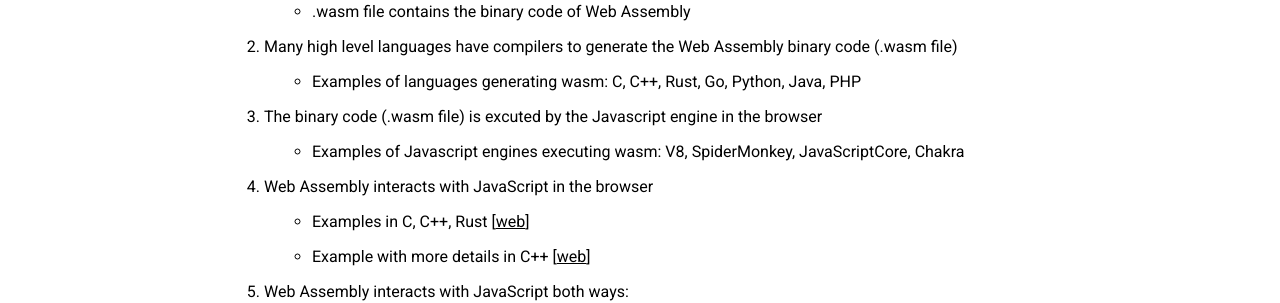
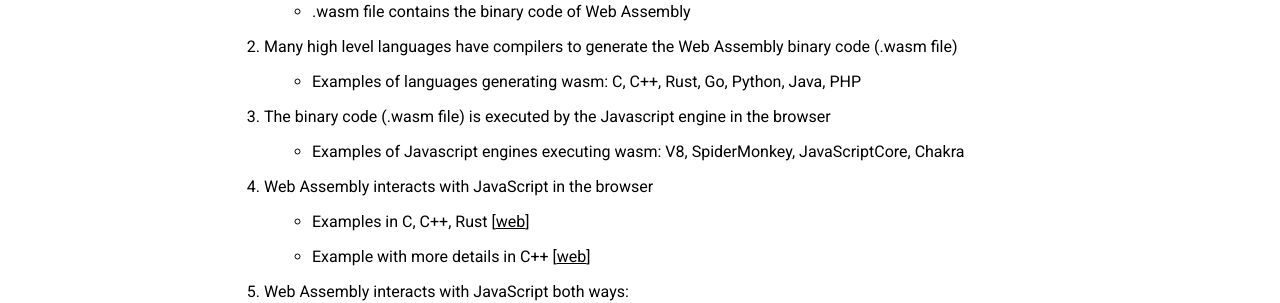
Before and after one commit to sylvainwhite/sylvain-white-dev, a Jekyll site: the page built from _posts/2020-11-13-webAssembly.md, in a window 1280 px wide and 1301 px high. Shown: the part 387-690 px from the top of the window. Built offline with Jekyll 4.4.1, drawn with Linux system fonts in a browser that asks for light colours; nearby versions of some CDN libraries.

Commit message:
fix typo WebAssembly

```diff
--- a/_posts/2020-11-13-webAssembly.md
+++ b/_posts/2020-11-13-webAssembly.md
@@ -22,7 +22,7 @@
 2. Many high level languages have compilers to generate the Web Assembly binary code (.wasm file)
 * Examples of languages generating wasm: C, C++, Rust, Go, Python, Java, PHP
 
-3. The binary code (.wasm file) is excuted by the Javascript engine in the browser
+3. The binary code (.wasm file) is executed by the Javascript engine in the browser
 * Examples of Javascript engines executing wasm: V8, SpiderMonkey, JavaScriptCore, Chakra
 
 4. Web Assembly interacts with JavaScript in the browser
```
